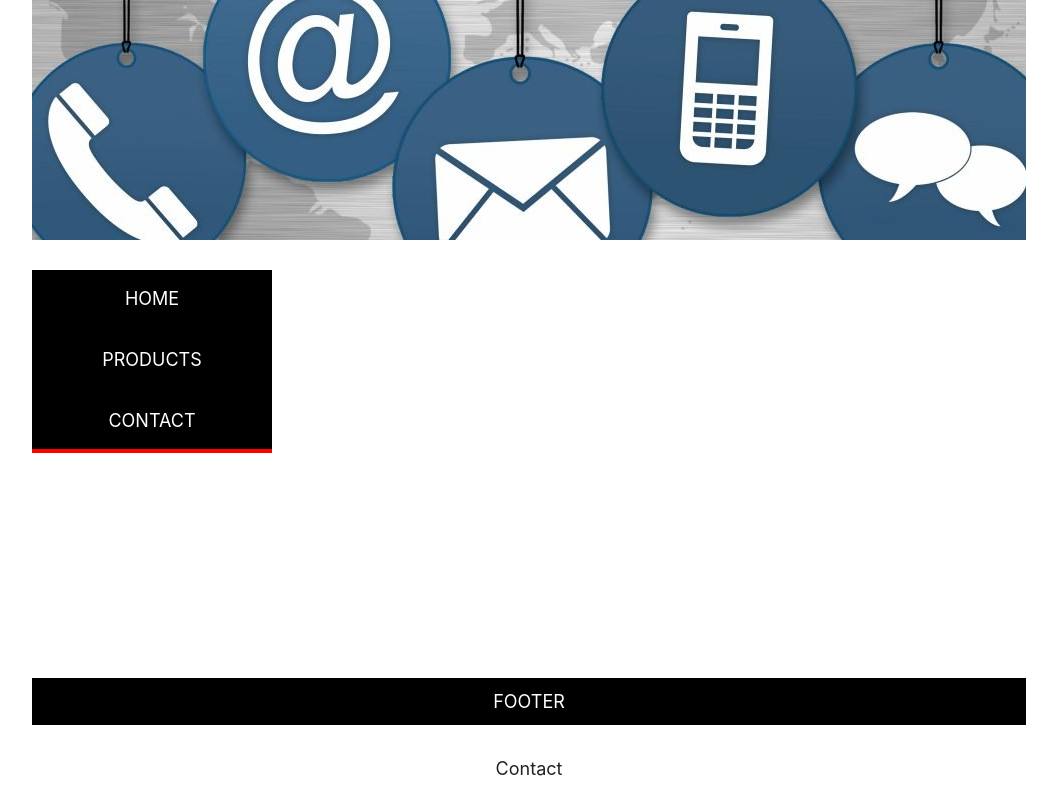
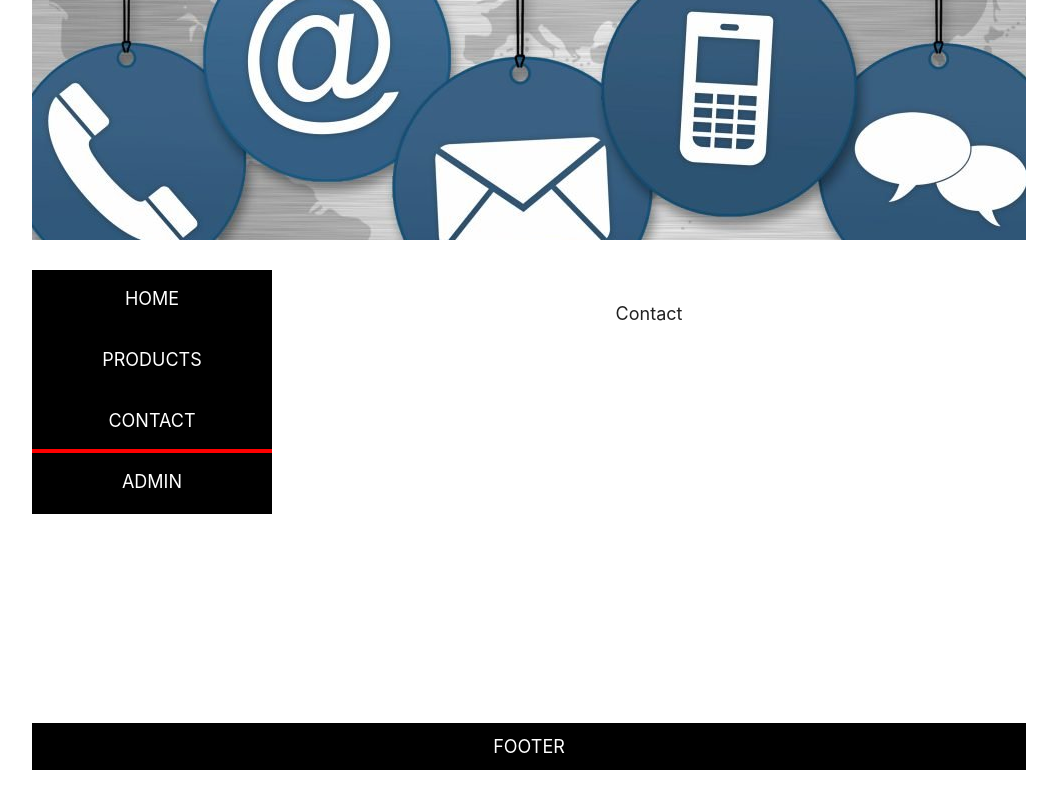
Before and after one commit to dariusz75/react-router, a React (Create React App) app: page /contact in a window 1280 px wide. Shown: the whole page, without its empty margins (111-1168 px from the left). Built offline with nearby package versions, Linux system fonts and the light colour scheme.

Commit message:
page routing implemented

```diff
--- a/src/App.js
+++ b/src/App.js
@@ -1,8 +1,6 @@
-import { BrowserRouter as Router, Route, Switch } from "react-router-dom";
+import { BrowserRouter as Router } from "react-router-dom";
 import "./App.css";
 import { Header, Navigation, PageRouting, Footer } from "./layouts";
-import { Products, Contact, Error } from "./components";
-import { Home } from "./pages";
 
 function App() {
   return (
@@ -21,14 +19,7 @@ function App() {
         <footer>
           <Footer />
         </footer>
-        <section>
-          <Switch>
-            <Route path="/" exact component={Home} />
-            <Route path="/products/" component={Products} />
-            <Route path="/contact/" component={Contact} />
-            <Route component={Error} />
-          </Switch>
-        </section>
+        <section></section>
       </div>
     </Router>
   );
--- a/src/components/index.js
+++ /dev/null
@@ -1,3 +0,0 @@
-export { default as Products } from "./Products/Products";
-export { default as Contact } from "./Contact/Contact";
-export { default as Error } from "./Error/Error";
--- a/src/layouts/Navigation/Navigation.js
+++ b/src/layouts/Navigation/Navigation.js
@@ -7,6 +7,7 @@ const linkDetails = [
   { name: "Home", path: "/", exact: true },
   { name: "Products", path: "/products" },
   { name: "Contact", path: "/contact" },
+  { name: "Admin", path: "/admin" },
 ];
 
 function Navigation() {
--- a/src/layouts/PageRouting.js
+++ b/src/layouts/PageRouting.js
@@ -1,10 +1,18 @@
 import React from "react";
 import { BrowserRouter as Router, Route, Switch } from "react-router-dom";
 
-import { Home } from "../pages";
+import { Home, Products, Contact, Admin, Error } from "../pages";
 
 const PageRouting = () => {
-  return <Route path="/" component={Home} exact />;
+  return (
+    <Switch>
+      <Route path="/" component={Home} exact />
+      <Route path="/products" component={Products} />
+      <Route path="/contact" component={Contact} />
+      <Route path="/admin" component={Admin} />
+      <Route path component={Error} />
+    </Switch>
+  );
 };
 
 export default PageRouting;
--- a/src/pages/index.js
+++ b/src/pages/index.js
@@ -1 +1,5 @@
 export { default as Home } from "./Home/Home";
+export { default as Products } from "./Products/Products";
+export { default as Contact } from "./Contact/Contact";
+export { default as Admin } from "./Admin/Admin";
+export { default as Error } from "./Error/Error";
```
Also changed, not shown: src/pages/Admin/Admin.js (renamed from src/components/Admin/Admin.js), src/pages/Contact/Contact.js (renamed from src/components/Contact/Contact.js), src/pages/Error/Error.js (renamed from src/components/Error/Error.js), src/pages/Products/Products.js (renamed from src/components/Products/Products.js).
